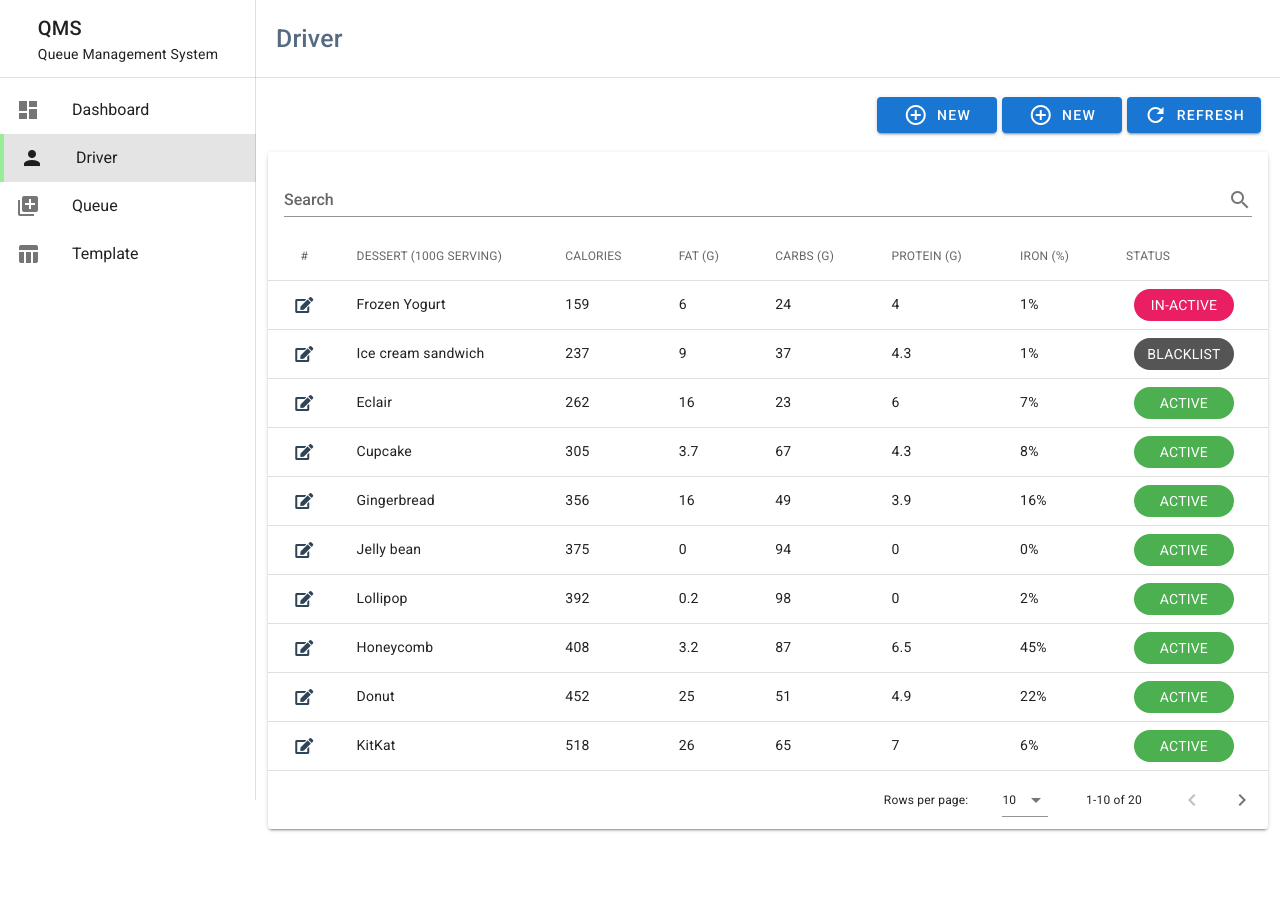
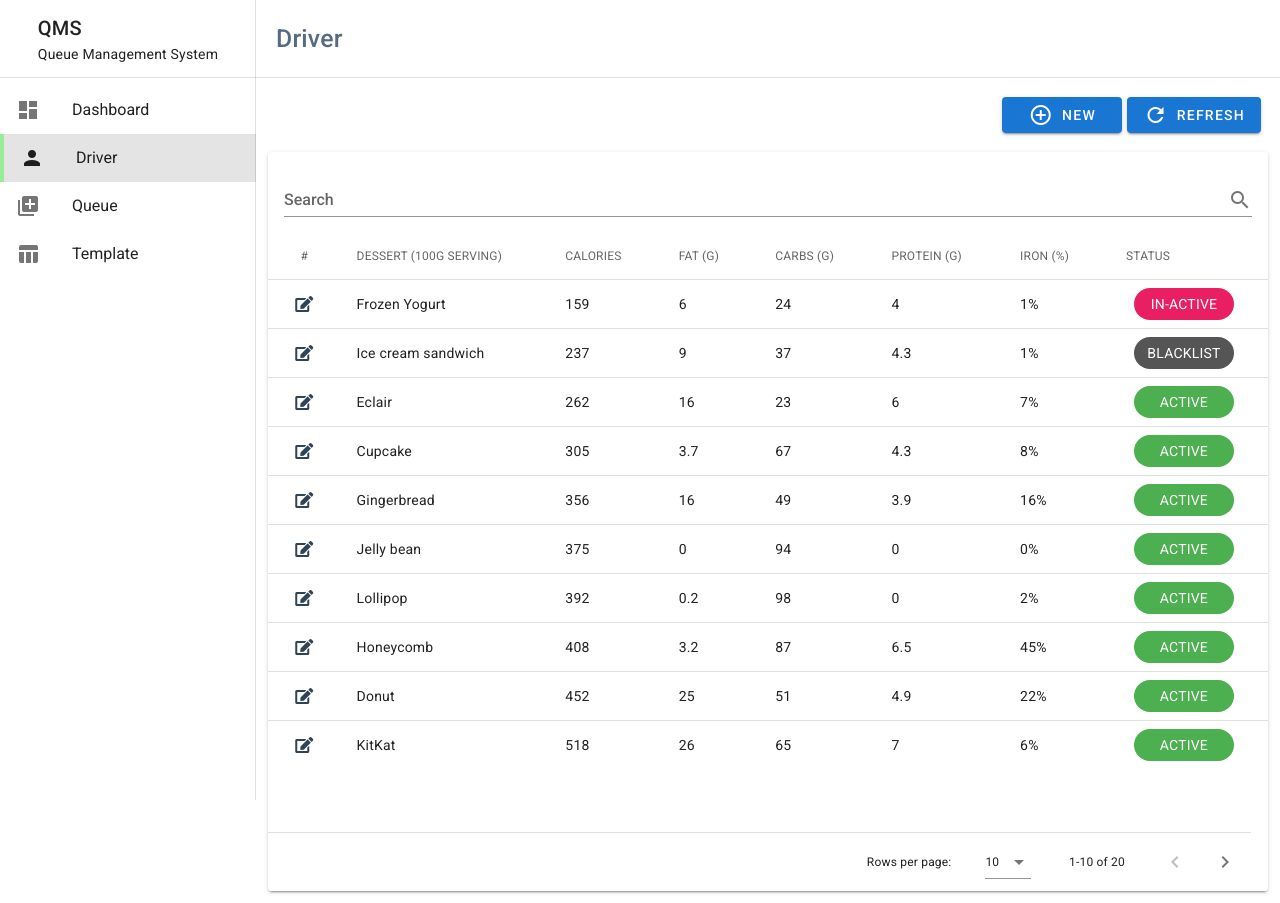
Before and after one commit to andiwiradinata4/queue, a Vue app: page /driver in a window 1280 px wide. Before the commit the page ends 841 px from the top, so only its background shows below. Built offline with nearby package versions, Linux system fonts and the light colour scheme.

Commit message:
learning

```diff
--- a/src/components/Button.vue
+++ b/src/components/Button.vue
@@ -1,5 +1,10 @@
 <template>
-  <v-btn @click="execute" class="custom-btn" :color="properties.color" :outlined="properties.outlined">
+  <v-btn
+    @click="clickMe"
+    class="custom-btn"
+    :color="properties.color"
+    :outlined="properties.outlined"
+  >
     <v-icon class="btn-icon mr-2">
       {{ properties.icon }}
     </v-icon>
@@ -10,13 +15,20 @@
 <script>
 export default {
   name: "Button",
-  props: ['callback', 'properties'],
-  methods: {
-    execute() {
-      if (this.callback) {
-        this.callback();
-      }
-    },
+  // props: ['callback', 'properties'],
+  // methods: {
+  //   execute() {
+  //     if (this.callback) {
+  //       this.callback();
+  //     }
+  //   },
+  // },
+  props: {
+    callBack: Function,
+    properties: Array,
+  },
+  data: function () {
+    return { clickMe: this.callBack };
   },
   components: {},
 };
@@ -34,5 +46,4 @@ export default {
   margin-left: 0px;
   margin-right: 5px;
 }
-
 </style>
--- a/src/components/Snackbar.vue
+++ b/src/components/Snackbar.vue
@@ -1,8 +1,5 @@
 <template>
-    <v-snackbar
-      v-model="properties.isActive"
-      :color="properties.color"
-    >
+  <v-snackbar v-model="properties.isActive" :color="properties.color">
     {{ properties.text }}
 
     <template v-slot:action="{ attrs }">
@@ -16,7 +13,7 @@
 <script>
 export default {
   name: "Snackbar",
-  props: ["properties"],
+  props: { properties: Array },
   components: {},
-}
+};
 </script>
--- a/src/components/ViewTitle.vue
+++ b/src/components/ViewTitle.vue
@@ -10,7 +10,7 @@
 <script>
 export default {
   name: "Dashboard",
-  props: ["title"],
+  props: { title: String, buttons: Array },
   components: {},
 };
 </script>
--- a/src/views/Drivers/ListDriver.vue
+++ b/src/views/Drivers/ListDriver.vue
@@ -5,9 +5,8 @@
     <v-container>
       <template>
         <v-row id="btn-driver" class="d-flex flex-row-reverse">
-          <Button :callback="pRefresh" :properties="btnRefresh" />
-          <Button :callback="pNew" :properties="btnNew" />
-          <Button :callback="pNew" :properties="btnNew" />
+          <Button :callBack="pRefresh" :properties="btnRefresh" />
+          <Button :callBack="pNew" :properties="btnNew" />
         </v-row>
       </template>
 
@@ -30,6 +29,8 @@
                   :items="itemDataTable"
                   :search="search"
                   multi-sort
+                  fixed-header
+                  :height="tableHeight"
                 >
                   <template v-slot:item.status="{ item }">
                     <v-chip
@@ -62,8 +63,8 @@
           Create New Driver
           <v-spacer></v-spacer>
 
-          <Button :callback="pNew" :properties="btnSave" />
-          <Button :callback="pClose" :properties="btnClose" />
+          <Button :callBack="pNew" :properties="btnSave" />
+          <Button :callBack="pClose" :properties="btnClose" />
         </v-card-title>
 
         <v-divider></v-divider>
@@ -173,6 +174,12 @@ export default {
     return {
       title: "Driver",
       dialog: false,
+      buttons: [
+        {
+          id: 1,
+          properties: { icon: "refresh", text: "Refresh", color: "primary" },
+        },
+      ],
       snackbar: {
         isActive: false,
         text: "",
@@ -321,7 +328,7 @@ export default {
         },
 
         {
-          id: 1,
+          id: 11,
           name: "Frozen Yogurt",
           calories: 159,
           fat: 6.0,
@@ -331,7 +338,7 @@ export default {
           status: "IN-ACTIVE",
         },
         {
-          id: 2,
+          id: 12,
           name: "Ice cream sandwich",
           calories: 237,
           fat: 9.0,
@@ -341,7 +348,7 @@ export default {
           status: "BLACKLIST",
         },
         {
-          id: 3,
+          id: 13,
           name: "Eclair",
           calories: 262,
           fat: 16.0,
@@ -351,7 +358,7 @@ export default {
           status: "ACTIVE",
         },
         {
-          id: 4,
+          id: 14,
           name: "Cupcake",
           calories: 305,
           fat: 3.7,
@@ -361,7 +368,7 @@ export default {
           status: "ACTIVE",
         },
         {
-          id: 5,
+          id: 15,
           name: "Gingerbread",
           calories: 356,
           fat: 16.0,
@@ -371,7 +378,7 @@ export default {
           status: "ACTIVE",
         },
         {
-          id: 6,
+          id: 16,
           name: "Jelly bean",
           calories: 375,
           fat: 0.0,
@@ -381,7 +388,7 @@ export default {
           status: "ACTIVE",
         },
         {
-          id: 7,
+          id: 17,
           name: "Lollipop",
           calories: 392,
           fat: 0.2,
@@ -391,7 +398,7 @@ export default {
           status: "ACTIVE",
         },
         {
-          id: 8,
+          id: 18,
           name: "Honeycomb",
           calories: 408,
           fat: 3.2,
@@ -401,7 +408,7 @@ export default {
           status: "ACTIVE",
         },
         {
-          id: 9,
+          id: 19,
           name: "Donut",
           calories: 452,
           fat: 25.0,
@@ -411,7 +418,7 @@ export default {
           status: "ACTIVE",
         },
         {
-          id: 10,
+          id: 20,
           name: "KitKat",
           calories: 518,
           fat: 26.0,
@@ -443,6 +450,20 @@ export default {
       else return "success";
     },
   },
+  computed: {
+    tableHeight() {
+      switch (this.$vuetify.breakpoint.name) {
+        case "xs":
+          return 220;
+        case "sm":
+          return 400;
+        case "md":
+          return 500;
+        default:
+          return 600;
+      }
+    },
+  },
 };
 </script>
 
```
Lines whose indentation alone changed are shown as unchanged.
